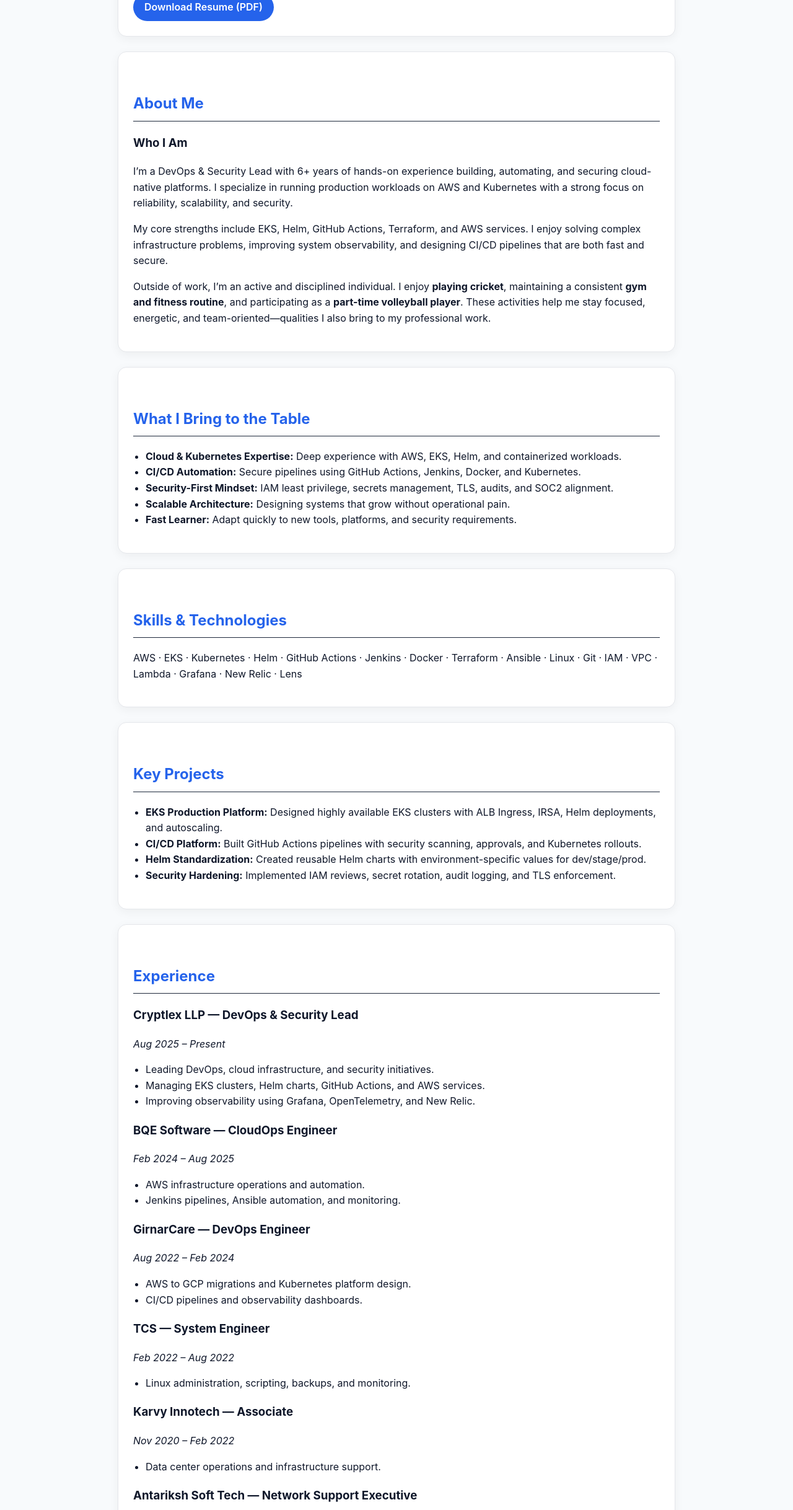
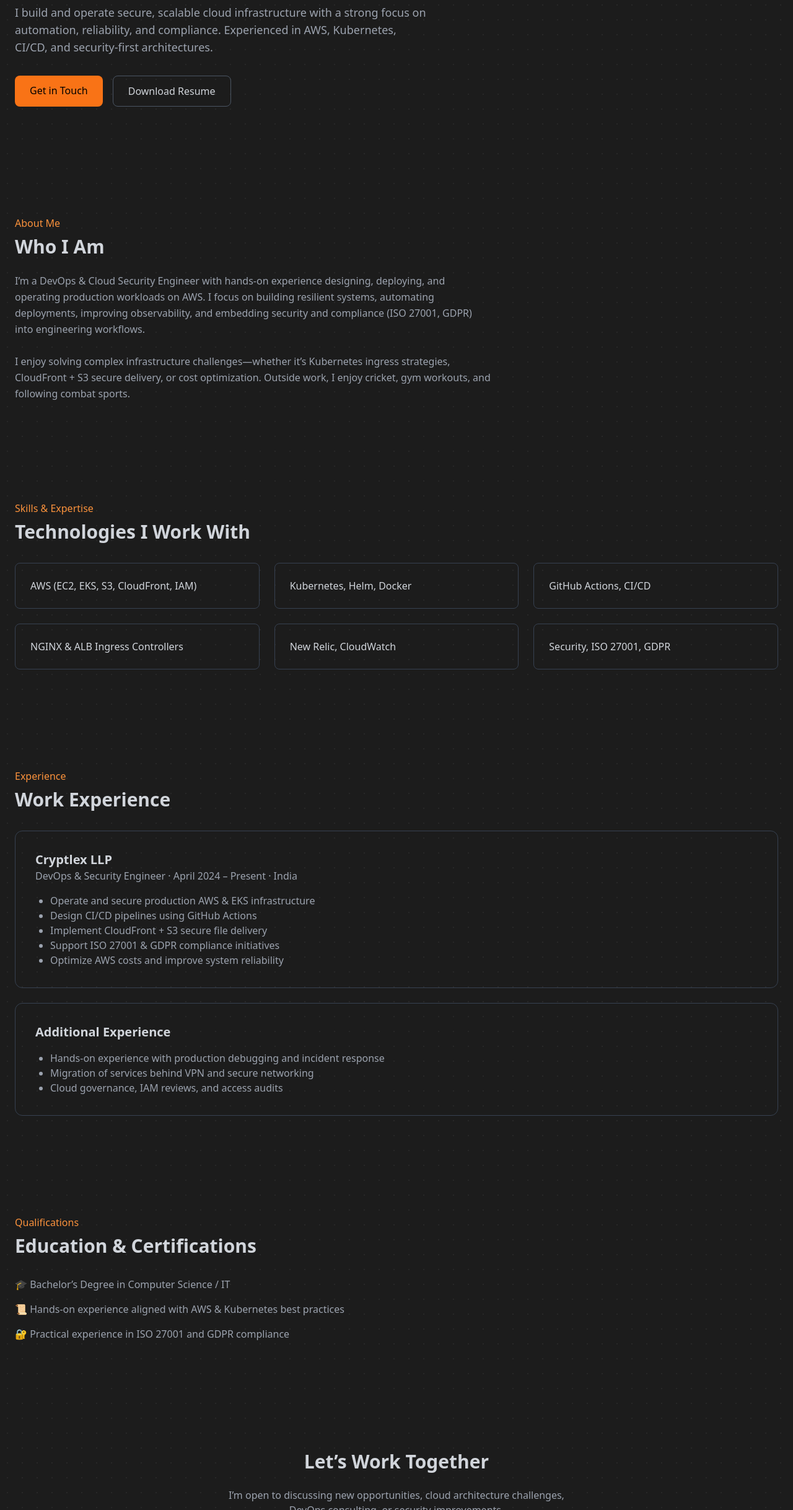
Before and after one commit to fazelshah/fazelshah.github.io, a plain HTML site: page index.html in a window 1280 px wide. Shown: the part 364-2800 px from the top of the page at 62% size. Drawn offline with nearby package versions, Linux system fonts and the light colour scheme.

Commit message:
Update index.html

```diff
--- a/index.html
+++ b/index.html
@@ -3,249 +3,139 @@
 <head>
   <meta charset="UTF-8" />
   <meta name="viewport" content="width=device-width, initial-scale=1.0" />
-  <title>Fazel Shah | DevOps & Security Lead</title>
+  <title>Fazel Shah – DevOps & Cloud Security Engineer</title>
+  <meta name="description" content="Fazel Shah – DevOps & Cloud Security Engineer | AWS, Kubernetes, CI/CD, Security & Compliance" />
 
-  <!-- SEO -->
-  <meta name="description" content="Fazel Shah – DevOps & Security Lead with expertise in AWS, Kubernetes, EKS, Helm, CI/CD, GitHub Actions, and Cloud Security." />
-  <meta name="keywords" content="DevOps Engineer, Cloud Engineer, AWS, Kubernetes, EKS, Helm, GitHub Actions, Security, SRE" />
-  <meta name="author" content="Fazel Shah" />
-
-  <!-- Google Analytics (replace GA_MEASUREMENT_ID later) -->
-  <script async src="https://www.googletagmanager.com/gtag/js?id=GA_MEASUREMENT_ID"></script>
-  <script>
-    window.dataLayer = window.dataLayer || [];
-    function gtag(){dataLayer.push(arguments);}
-    gtag('js', new Date());
-    gtag('config', 'GA_MEASUREMENT_ID');
-  </script>
+  <!-- Tailwind CDN -->
+  <script src="https://cdn.tailwindcss.com"></script>
 
   <style>
-    :root {
-      --bg: #f8fafc;
-      --card: #ffffff;
-      --text: #0f172a;
-      --muted: #475569;
-      --accent: #2563eb;
-    }
-
     body {
-      margin: 0;
-      font-family: Inter, system-ui, -apple-system, BlinkMacSystemFont, "Segoe UI", sans-serif;
-      background: var(--bg);
-      color: var(--text);
-      line-height: 1.6;
-    }
-
-    .container {
-      max-width: 900px;
-      margin: auto;
-      padding: 32px 20px;
-    }
-
-    header {
-      display: flex;
-      justify-content: space-between;
-      align-items: center;
-      flex-wrap: wrap;
-      gap: 16px;
-    }
-
-    h1 {
-      font-size: 2.2rem;
-      margin: 0;
-    }
-
-    h2 {
-      margin-top: 40px;
-      border-bottom: 1px solid #1e293b;
-      padding-bottom: 8px;
-      color: var(--accent);
-    }
-
-    .tagline {
-      color: var(--muted);
-    }
-
-    .card {
-      background: var(--card);
-      border-radius: 14px;
-      padding: 24px;
-      margin-top: 24px;
-      border: 1px solid #e5e7eb;
-      box-shadow: 0 4px 16px rgba(0,0,0,0.05);
-    }
-
-    ul {
-      padding-left: 20px;
-    }
-
-    a {
-      color: var(--accent);
-      text-decoration: none;
-    }
-
-    .btn {
-      background: var(--accent);
-      color: #ffffff;
-      padding: 10px 18px;
-      border-radius: 999px;
-      font-weight: 600;
-      display: inline-block;
-    }
-
-    footer {
-      text-align: center;
-      margin-top: 60px;
-      color: var(--muted);
-      font-size: 0.9rem;
+      background-color: #1c1c1c;
+      background-image: radial-gradient(rgba(255,255,255,0.05) 1px, transparent 1px);
+      background-size: 24px 24px;
     }
   </style>
 </head>
-<body>
-  <a href="#main" class="skip">Skip to main content</a>
+<body class="text-gray-300 font-sans">
 
-  <main id="main" class="container">
-    <!-- HERO -->
-    <section class="card" style="margin-top:0">
-      <span style="color:#22c55e;font-weight:600">Available for new opportunities</span>
-      <h1 style="margin-top:12px">Hi, I'm Fazel Shah</h1>
-      <h3 class="tagline">DevOps & Security Lead</h3>
-      <p>
-        I design, automate, and secure cloud-native platforms.
-        Expert in building production-grade Kubernetes (EKS) environments,
-        CI/CD pipelines, and secure AWS infrastructure that scales reliably.
-      </p>
-      <p>
-        📧 <a href="mailto:fazelshah1@gmail.com">fazelshah1@gmail.com</a> · 📞 +91 7006073126 ·
-        <a href="https://www.linkedin.com/in/fazel-shah-397b2b113" target="_blank">LinkedIn</a> ·
-        <a href="https://github.com/fazelshah" target="_blank">GitHub</a>
-      </p>
-      <a class="btn" href="resume.pdf" download>Download Resume (PDF)</a>
-    </section>
+  <!-- NAVBAR -->
+  <header class="max-w-7xl mx-auto px-6 py-6 flex justify-between items-center">
+    <div class="text-xl font-semibold text-orange-400">&lt; Fazel /&gt;</div>
+    <nav class="space-x-4">
+      <a href="#" class="px-4 py-2 rounded bg-orange-500 text-black">Home</a>
+      <a href="#experience" class="px-4 py-2 rounded border border-gray-600 hover:border-orange-400">Experience</a>
+      <a href="#contact" class="px-4 py-2 rounded border border-gray-600 hover:border-orange-400">Contact</a>
+    </nav>
+  </header>
 
-    <!-- ABOUT -->
-    <section class="card">
-      <h2>About Me</h2>
-      <h3>Who I Am</h3>
-      <p>
-        I’m a DevOps & Security Lead with 6+ years of hands-on experience building,
-        automating, and securing cloud-native platforms. I specialize in running
-        production workloads on AWS and Kubernetes with a strong focus on
-        reliability, scalability, and security.
-      </p>
-      <p>
-        My core strengths include EKS, Helm, GitHub Actions, Terraform, and AWS
-        services. I enjoy solving complex infrastructure problems, improving
-        system observability, and designing CI/CD pipelines that are both fast
-        and secure.
-      </p>
-      <p>
-        Outside of work, I’m an active and disciplined individual. I enjoy
-        <b>playing cricket</b>, maintaining a consistent <b>gym and fitness routine</b>,
-        and participating as a <b>part-time volleyball player</b>. These activities
-        help me stay focused, energetic, and team-oriented—qualities I also bring
-        to my professional work.
-      </p>
-    </section>
+  <!-- HERO -->
+  <section class="max-w-7xl mx-auto px-6 py-24">
+    <span class="inline-flex items-center gap-2 px-4 py-2 border border-gray-700 rounded-full text-sm mb-6">
+      <span class="w-2 h-2 bg-orange-400 rounded-full"></span>
+      Available for new opportunities
+    </span>
 
-    <!-- VALUE -->
-    <section class="card">
-      <h2>What I Bring to the Table</h2>
-      <ul>
-        <li><b>Cloud & Kubernetes Expertise:</b> Deep experience with AWS, EKS, Helm, and containerized workloads.</li>
-        <li><b>CI/CD Automation:</b> Secure pipelines using GitHub Actions, Jenkins, Docker, and Kubernetes.</li>
-        <li><b>Security-First Mindset:</b> IAM least privilege, secrets management, TLS, audits, and SOC2 alignment.</li>
-        <li><b>Scalable Architecture:</b> Designing systems that grow without operational pain.</li>
-        <li><b>Fast Learner:</b> Adapt quickly to new tools, platforms, and security requirements.</li>
+    <h1 class="text-5xl md:text-6xl font-bold mb-4">Hi, I’m <span class="text-orange-400">Fazel Shah</span></h1>
+    <h2 class="text-2xl md:text-3xl text-gray-400 mb-6">DevOps & Cloud Security Engineer</h2>
+
+    <p class="max-w-2xl text-lg text-gray-400 mb-8">
+      I build and operate secure, scalable cloud infrastructure with a strong focus on automation,
+      reliability, and compliance. Experienced in AWS, Kubernetes, CI/CD, and security-first architectures.
+    </p>
+
+    <div class="flex gap-4">
+      <a href="#contact" class="px-6 py-3 bg-orange-500 text-black rounded-lg">Get in Touch</a>
+      <a href="resume.pdf" class="px-6 py-3 border border-gray-600 rounded-lg hover:border-orange-400">Download Resume</a>
+    </div>
+  </section>
+
+  <!-- ABOUT -->
+  <section class="max-w-7xl mx-auto px-6 py-20">
+    <h3 class="text-orange-400 mb-2">About Me</h3>
+    <h2 class="text-3xl font-semibold mb-6">Who I Am</h2>
+
+    <p class="max-w-3xl text-gray-400 leading-relaxed">
+      I’m a DevOps & Cloud Security Engineer with hands-on experience designing, deploying, and operating
+      production workloads on AWS. I focus on building resilient systems, automating deployments, improving
+      observability, and embedding security and compliance (ISO 27001, GDPR) into engineering workflows.
+      <br/><br/>
+      I enjoy solving complex infrastructure challenges—whether it’s Kubernetes ingress strategies,
+      CloudFront + S3 secure delivery, or cost optimization. Outside work, I enjoy cricket, gym workouts,
+      and following combat sports.
+    </p>
+  </section>
+
+  <!-- SKILLS -->
+  <section class="max-w-7xl mx-auto px-6 py-20">
+    <h3 class="text-orange-400 mb-2">Skills & Expertise</h3>
+    <h2 class="text-3xl font-semibold mb-8">Technologies I Work With</h2>
+
+    <div class="grid md:grid-cols-2 lg:grid-cols-3 gap-6">
+      <div class="border border-gray-700 rounded-lg p-6">AWS (EC2, EKS, S3, CloudFront, IAM)</div>
+      <div class="border border-gray-700 rounded-lg p-6">Kubernetes, Helm, Docker</div>
+      <div class="border border-gray-700 rounded-lg p-6">GitHub Actions, CI/CD</div>
+      <div class="border border-gray-700 rounded-lg p-6">NGINX & ALB Ingress Controllers</div>
+      <div class="border border-gray-700 rounded-lg p-6">New Relic, CloudWatch</div>
+      <div class="border border-gray-700 rounded-lg p-6">Security, ISO 27001, GDPR</div>
+    </div>
+  </section>
+
+  <!-- EXPERIENCE -->
+  <section id="experience" class="max-w-7xl mx-auto px-6 py-20">
+    <h3 class="text-orange-400 mb-2">Experience</h3>
+    <h2 class="text-3xl font-semibold mb-8">Work Experience</h2>
+
+    <div class="border border-gray-700 rounded-xl p-8 mb-6">
+      <h3 class="text-xl font-semibold">Cryptlex LLP</h3>
+      <p class="text-gray-400">DevOps & Security Engineer · April 2024 – Present · India</p>
+      <ul class="list-disc ml-6 mt-4 text-gray-400">
+        <li>Operate and secure production AWS & EKS infrastructure</li>
+        <li>Design CI/CD pipelines using GitHub Actions</li>
+        <li>Implement CloudFront + S3 secure file delivery</li>
+        <li>Support ISO 27001 & GDPR compliance initiatives</li>
+        <li>Optimize AWS costs and improve system reliability</li>
       </ul>
-    </section>
+    </div>
 
-    <!-- SKILLS -->
-    <section class="card">
-      <h2>Skills & Technologies</h2>
-      <p>
-        AWS · EKS · Kubernetes · Helm · GitHub Actions · Jenkins · Docker · Terraform ·
-        Ansible · Linux · Git · IAM · VPC · Lambda · Grafana · New Relic · Lens
-      </p>
-    </section>
+    <div class="border border-gray-700 rounded-xl p-8">
+      <h3 class="text-xl font-semibold">Additional Experience</h3>
+      <ul class="list-disc ml-6 mt-4 text-gray-400">
+        <li>Hands-on experience with production debugging and incident response</li>
+        <li>Migration of services behind VPN and secure networking</li>
+        <li>Cloud governance, IAM reviews, and access audits</li>
+      </ul>
+    </div>
+  </section>
 
-    <!-- PROJECTS -->
-    <section class="card">
-      <h2>Key Projects</h2>
-      <ul>
-        <li><b>EKS Production Platform:</b> Designed highly available EKS clusters with ALB Ingress, IRSA, Helm deployments, and autoscaling.</li>
-        <li><b>CI/CD Platform:</b> Built GitHub Actions pipelines with security scanning, approvals, and Kubernetes rollouts.</li>
-        <li><b>Helm Standardization:</b> Created reusable Helm charts with environment-specific values for dev/stage/prod.</li>
-        <li><b>Security Hardening:</b> Implemented IAM reviews, secret rotation, audit logging, and TLS enforcement.</li>
-      </ul>
-    </section>
+  <!-- QUALIFICATIONS -->
+  <section class="max-w-7xl mx-auto px-6 py-20">
+    <h3 class="text-orange-400 mb-2">Qualifications</h3>
+    <h2 class="text-3xl font-semibold mb-8">Education & Certifications</h2>
 
-    <!-- EXPERIENCE -->
-    <section class="card">
-      <h2>Experience</h2>
+    <ul class="space-y-4 text-gray-400">
+      <li>🎓 Bachelor’s Degree in Computer Science / IT</li>
+      <li>📜 Hands-on experience aligned with AWS & Kubernetes best practices</li>
+      <li>🔐 Practical experience in ISO 27001 and GDPR compliance</li>
+    </ul>
+  </section>
 
-      <h3>Cryptlex LLP — DevOps & Security Lead</h3>
-      <p><i>Aug 2025 – Present</i></p>
-      <ul>
-        <li>Leading DevOps, cloud infrastructure, and security initiatives.</li>
-        <li>Managing EKS clusters, Helm charts, GitHub Actions, and AWS services.</li>
-        <li>Improving observability using Grafana, OpenTelemetry, and New Relic.</li>
-      </ul>
+  <!-- CONTACT -->
+  <section id="contact" class="max-w-7xl mx-auto px-6 py-24 text-center">
+    <h2 class="text-3xl font-semibold mb-6">Let’s Work Together</h2>
+    <p class="max-w-xl mx-auto text-gray-400 mb-8">
+      I’m open to discussing new opportunities, cloud architecture challenges,
+      DevOps consulting, or security improvements.
+    </p>
 
-      <h3>BQE Software — CloudOps Engineer</h3>
-      <p><i>Feb 2024 – Aug 2025</i></p>
-      <ul>
-        <li>AWS infrastructure operations and automation.</li>
-        <li>Jenkins pipelines, Ansible automation, and monitoring.</li>
-      </ul>
+    <a href="mailto:privacy@cryptlex.com" class="px-8 py-4 bg-orange-500 text-black rounded-lg">
+      Get in Touch
+    </a>
+  </section>
 
-      <h3>GirnarCare — DevOps Engineer</h3>
-      <p><i>Aug 2022 – Feb 2024</i></p>
-      <ul>
-        <li>AWS to GCP migrations and Kubernetes platform design.</li>
-        <li>CI/CD pipelines and observability dashboards.</li>
-      </ul>
+  <footer class="text-center py-6 text-gray-500 text-sm">
+    © 2026 Fazel Shah. All rights reserved.
+  </footer>
 
-      <h3>TCS — System Engineer</h3>
-      <p><i>Feb 2022 – Aug 2022</i></p>
-      <ul>
-        <li>Linux administration, scripting, backups, and monitoring.</li>
-      </ul>
-
-      <h3>Karvy Innotech — Associate</h3>
-      <p><i>Nov 2020 – Feb 2022</i></p>
-      <ul>
-        <li>Data center operations and infrastructure support.</li>
-      </ul>
-
-      <h3>Antariksh Soft Tech — Network Support Executive</h3>
-      <p><i>Sep 2018 – Mar 2020</i></p>
-      <ul>
-        <li>Routing, switching, VLANs, and L1/L2 network support.</li>
-      </ul>
-    </section>
-
-    <!-- EDUCATION -->
-    <section class="card">
-      <h2>Education</h2>
-      <h3>Bachelor of Technology (B.Tech) – Computer Science & Engineering</h3>
-      <p><i>Kashmir University · 2011 – 2015</i></p>
-      <p>CGPA: 7.00</p>
-    </section>
-
-    <!-- CTA -->
-    <section class="card">
-      <h2>Let's Work Together</h2>
-      <p>
-        I'm always open to discussing new projects, DevOps leadership roles,
-        cloud security improvements, or consulting opportunities.
-      </p>
-      <p style="color:#22c55e"><b>Available for new opportunities, freelance, and consulting.</b></p>
-    </section>
-
-    <footer>
-      © <script>document.write(new Date().getFullYear())</script> Fazel Shah · Hosted on GitHub Pages
-    </footer>
-  </main>
 </body>
 </html>
```
